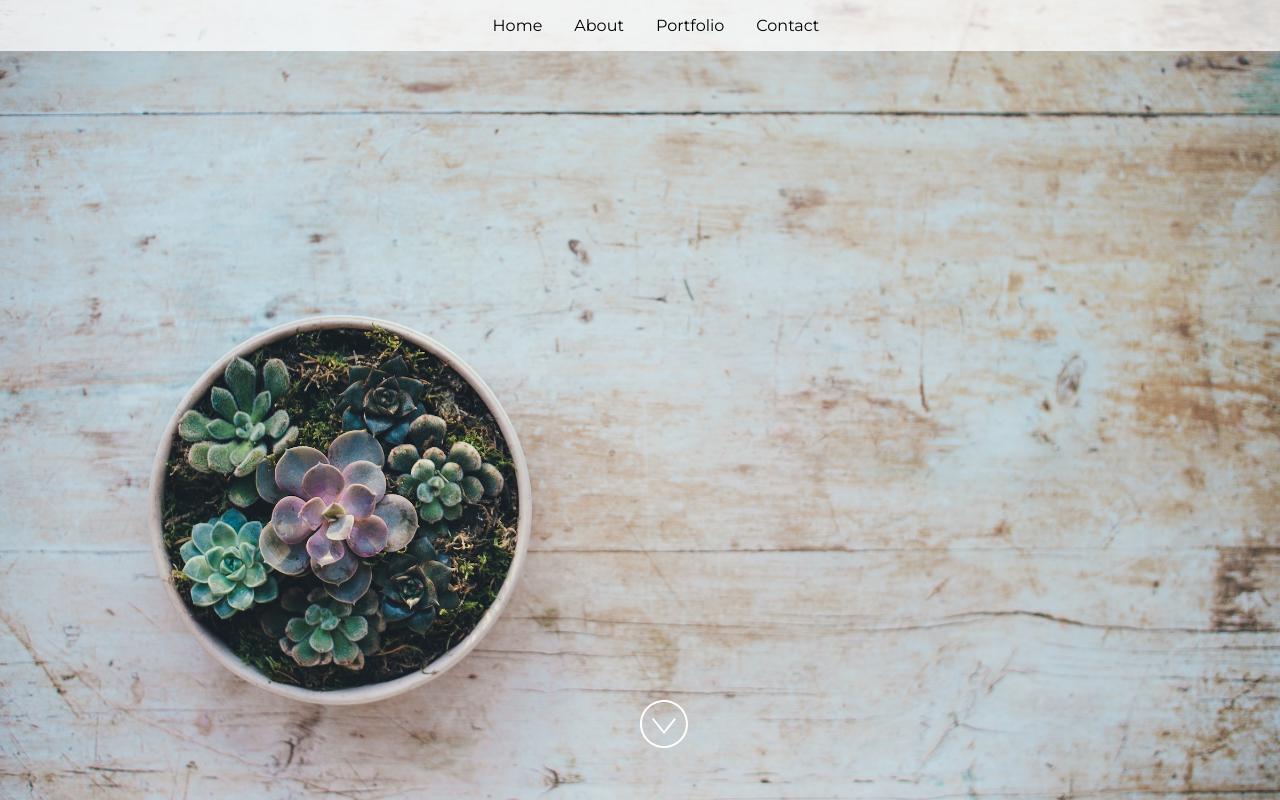
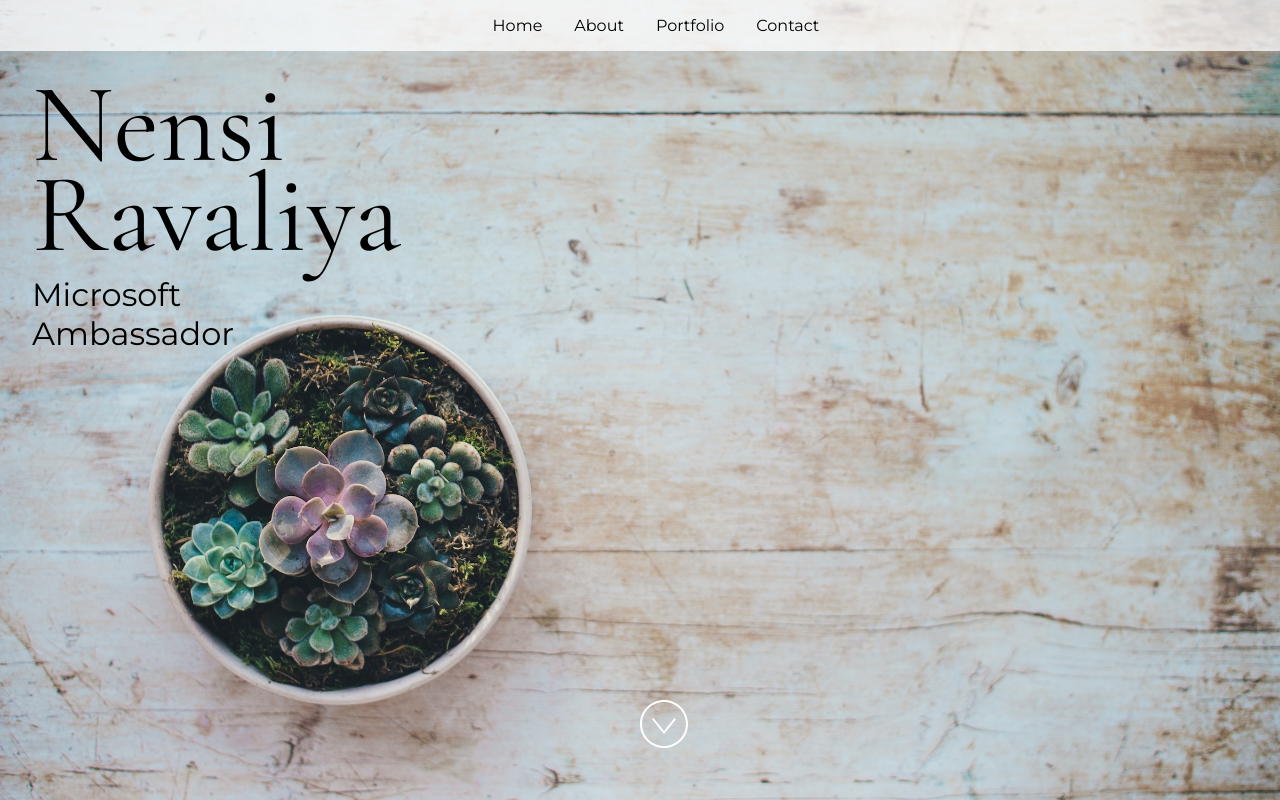
Before and after one commit to Nency-Ravaliya/MLSA_Task, a React (Vite) app: page / in a window 1280 px wide. Built offline with nearby package versions, Linux system fonts and the light colour scheme; grey boxes are pictures that could not be loaded.

Commit message:
add all changes

```diff
--- a/src/Components/Home.jsx
+++ b/src/Components/Home.jsx
@@ -28,9 +28,9 @@
   return (
     <section id="home" className="min-height">
       <img className="background" src={image} alt="" />
-      <div style={{ position: "absolute", top: "5rem", left: "2rem", width: "17rem" }}>
-        <h1>{}</h1>
-        <h2>{}</h2>
+      <div style={{ position: "absolute", top: "5rem", left: "2rem", width: "17rem", float:"right" }}>
+        <h1>{name}</h1>
+        <h2>{title}</h2>
         <h2>{}</h2>
       </div>
       <div style={{ position: "absolute", bottom: "3rem", left: "50%" }}>
```
